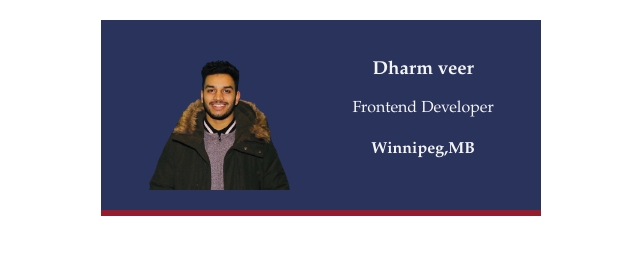
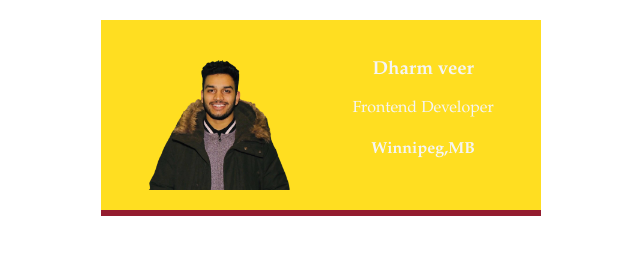
Before and after one commit to 1998Dc/Business-Card, a website built with Vite: page index.html in a window 1280 px wide. Shown: the whole page, without its empty margins (319-959 px from the left). Built offline with nearby package versions, Linux system fonts and the light colour scheme.

Commit message:
Update styles.css

```diff
--- a/styles.css
+++ b/styles.css
@@ -19,7 +19,7 @@ body {
     display: flex;
     justify-content: space-around;
     text-align: center;
-    background: #29335C;
+    background: #FFDE21;
     color: whitesmoke;
     border-bottom: 6px solid #941C2F;
 
```
